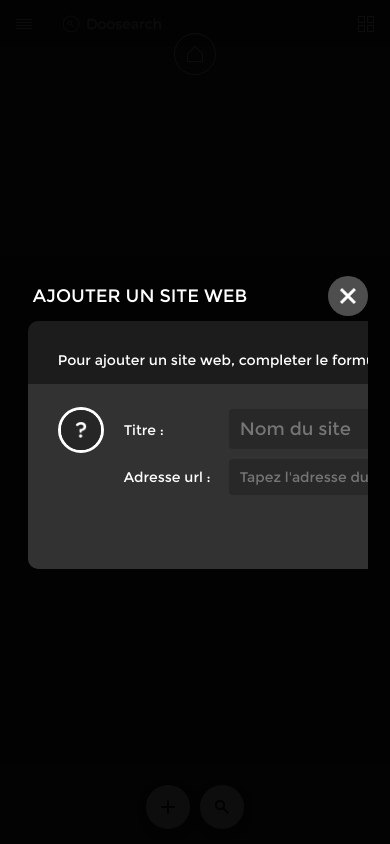
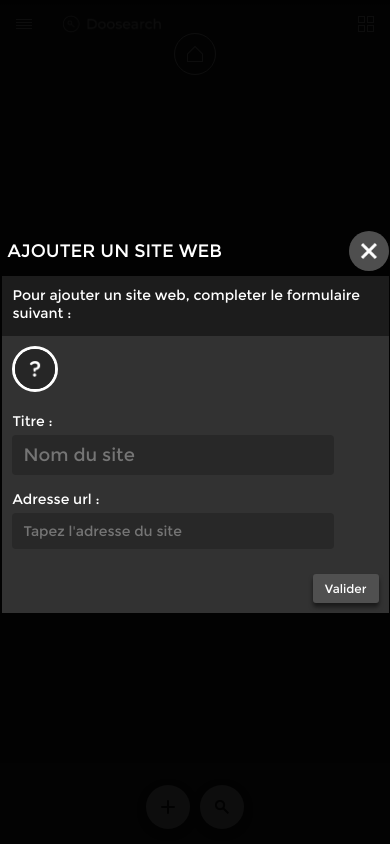
Before and after one commit to Doocode/Doosearch, a PHP site: page /quickaccess.php in a window 390 px wide, after a click that opens the changed part. Run offline with PHP 8.4, Linux system fonts and the light colour scheme.

Commit message:
Design responsive pour les popups du QuickAccess

```diff
--- a/src/res/css/quick-access.css
+++ b/src/res/css/quick-access.css
@@ -99,8 +99,7 @@
 }
 
 /* Popup */
-#addWebsite .form,
-#editWebsite .form
+.window .form
 {
 	margin: -30px;
 	padding: 20px 30px;
@@ -111,18 +110,15 @@
 	text-align: left;
 }
 
-#addWebsite .form .icon,
-#addWebsite .form .txt,
-#editWebsite .form .icon,
-#editWebsite .form .txt
+.window .form .icon,
+.window .form .txt
 {
 	display: inline-block;
 	vertical-align: top;
 	position: relative;
 }
 
-#addWebsite .form .icon,
-#editWebsite .form .icon
+.window .form .icon
 {
 	font-size: 0px;
 	border-radius: 100px;
@@ -132,8 +128,7 @@
 	top: 3px;
 }
 
-#addWebsite .form .icon img,
-#editWebsite .form .icon img
+.window .form .icon img
 {
 	width: 40px;
 	height: 40px;
@@ -141,30 +136,26 @@
 	border: 3px solid white;
 }
 
-#addWebsite .form .txt,
-#editWebsite .form .txt
+.window .form .txt
 {
 	left: 20px;
 	text-align: right;
 }
 
-#addWebsite .form .txt p,
-#editWebsite .form .txt p
+.window .form .txt p
 {
 	left: 60px;
 	margin: 0px;
 }
 
-#addWebsite .form .txt span,
-#editWebsite .form .txt span
+.window .form .txt span
 {
 	width: 100px;
 	display: inline-block;
 	margin-right: 5px;
 }
 
-#addWebsite .form .txt input[type=text],
-#editWebsite .form .txt input[type=text]
+.window .form .txt input[type=text]
 {
 	width: 300px;
 	padding: 8px 10px;
@@ -176,20 +167,17 @@
     margin: 5px 0;
 }
 
-#addWebsite .form .txt input[type=text]:focus,
-#editWebsite .form .txt input[type=text]:focus
+.window .form .txt input[type=text]:focus
 {
 	border-color: white;
 }
 
-#addWebsite .form .txt p:first-child input[type=text],
-#editWebsite .form .txt p:first-child input[type=text]
+.window .form .txt p:first-child input[type=text]
 {
 	font-size: 18px;
 }
 
-#addWebsite .form input[type=button],
-#editWebsite .form input[type=button]
+.window .form input[type=button]
 {
 	padding: 5px 10px;
 	margin: 0px;
@@ -199,10 +187,44 @@
 	margin-top: 10px;
 }
 
-#addWebsite .form input[type=button]:hover,
-#editWebsite .form input[type=button]:hover
+.window .form input[type=button]:hover
 {
 	box-shadow: none;
 	border-color: white;
 	background: transparent;
 }
+
+@media screen and (max-width: 1000px)
+{
+    .window .form
+    {
+        min-width: inherit;
+        min-height: inherit;
+        border-radius: 0;
+        padding: 10px;
+        margin: -10px;
+        margin-top: 0;
+    }
+
+    .window .form .icon,
+    .window .form .txt
+    {
+        position: inherit;
+        left: inherit;
+    }
+
+    .window .form .txt
+    {
+        margin-top: 10px;
+    }
+
+    .window .form .txt p
+    {
+        margin: 10px 0;
+    }
+
+    .window .form input[type=text]
+    {
+        width: calc(100% - 20px);
+    }
+}
--- a/src/res/css/windows.css
+++ b/src/res/css/windows.css
@@ -3,6 +3,7 @@
 	z-index: 50;
 	text-align: center;
 	display: none;
+    font-size: 0;
 
 	position: fixed;
 	top: 0px;
@@ -107,3 +108,19 @@
 	text-align: center;
 	font-size: 12px;
 }
+
+@media screen and (max-width: 1000px)
+{
+    .winholder .window
+    {
+        max-width: 99%;
+        max-height: 99%;
+    }
+    .winholder .window .ctn
+    {
+        min-width: inherit;
+        min-height: inherit;
+        border-radius: 0;
+        padding: 10px;
+    }
+}
```
